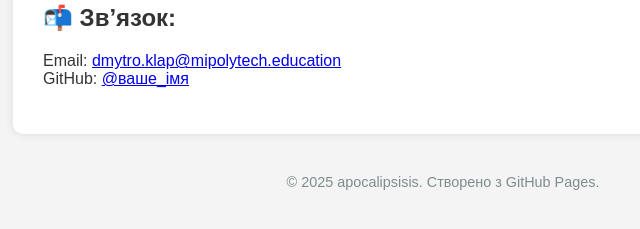
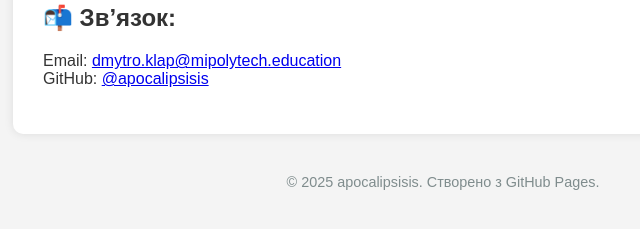
Before and after one commit to apocalipsisis/apocalipsisis.github.io, a plain HTML site: page index.html in a window 1280 px wide. Shown: the part 489-718 px from the top of the page, 197-837 px from the left. Drawn offline with Linux system fonts and the light colour scheme.

Commit message:
Update index.html

```diff
--- a/index.html
+++ b/index.html
@@ -35,7 +35,7 @@
 
     <h2>📬 Зв’язок:</h2>
     <p>Email: <a href="mailto:dmytro.klap@mipolytech.education">dmytro.klap@mipolytech.education</a><br>
-       GitHub: <a href="https://github.com/apocalipsisis" target="_blank">@ваше_імя</a></p>
+       GitHub: <a href="https://github.com/apocalipsisis" target="_blank">@apocalipsisis</a></p>
   </div>
 
   <footer>
```
